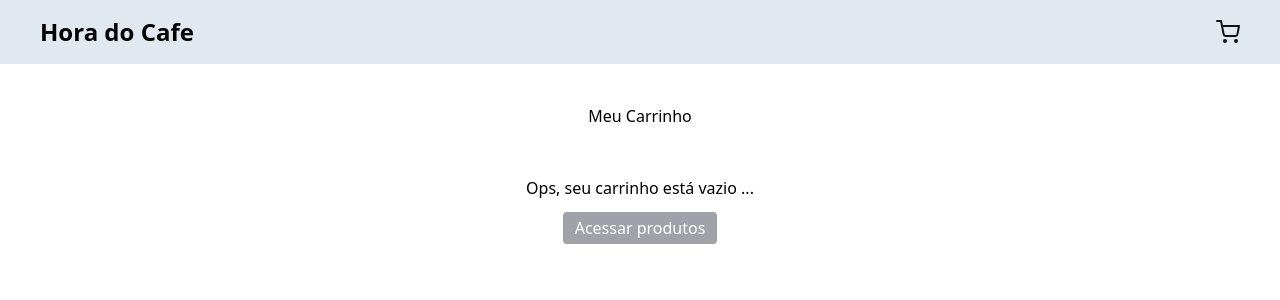
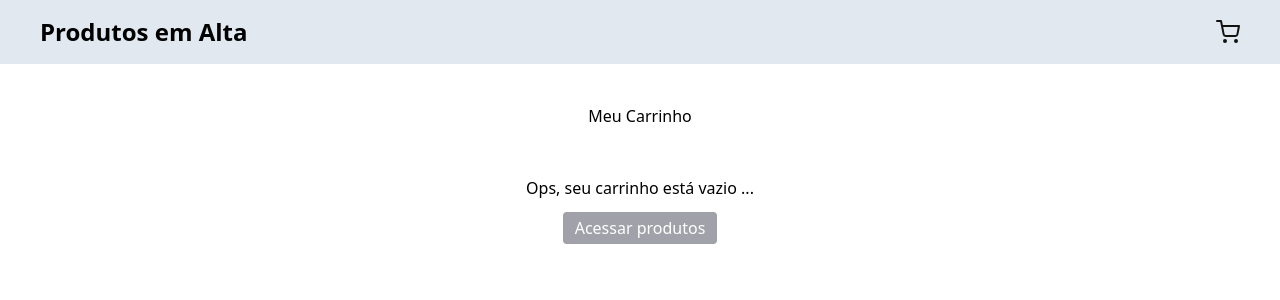
Before and after one commit to CaioAlmeida09/Commerce, a React (Vite) app: page /cart in a window 1280 px wide. Shown: the top 300 px of the page. Built offline with nearby package versions, Linux system fonts and the light colour scheme.

Commit message:
finalizando a aplicação

```diff
--- a/src/components/Header/index.tsx
+++ b/src/components/Header/index.tsx
@@ -10,7 +10,7 @@ export function Header() {
   return (
     <header className="flex items-center justify-between w-full h-16 px-10 bg-slate-200">
       <Link to="/" className="font-bold text-2xl">
-        Hora do Cafe
+        Produtos em Alta
       </Link>
       <Link className="relative" to="/cart">
         <FiShoppingCart color=" #121212" size={24} />
--- a/src/contexts/CartContext.tsx
+++ b/src/contexts/CartContext.tsx
@@ -18,7 +18,7 @@ export interface CartProps {
   cover: string;
   amount: number;
   total: number;
-  result: number;
+  result?: number;
 }
 interface CartProviderProps {
   children: ReactNode;
@@ -42,7 +42,7 @@ function CartProvider({ children }: CartProviderProps) {
 
       return;
     }
-    const data = {
+    const data: CartProps = {
       ...newItem,
       amount: 1,
       total: newItem.price,
```
